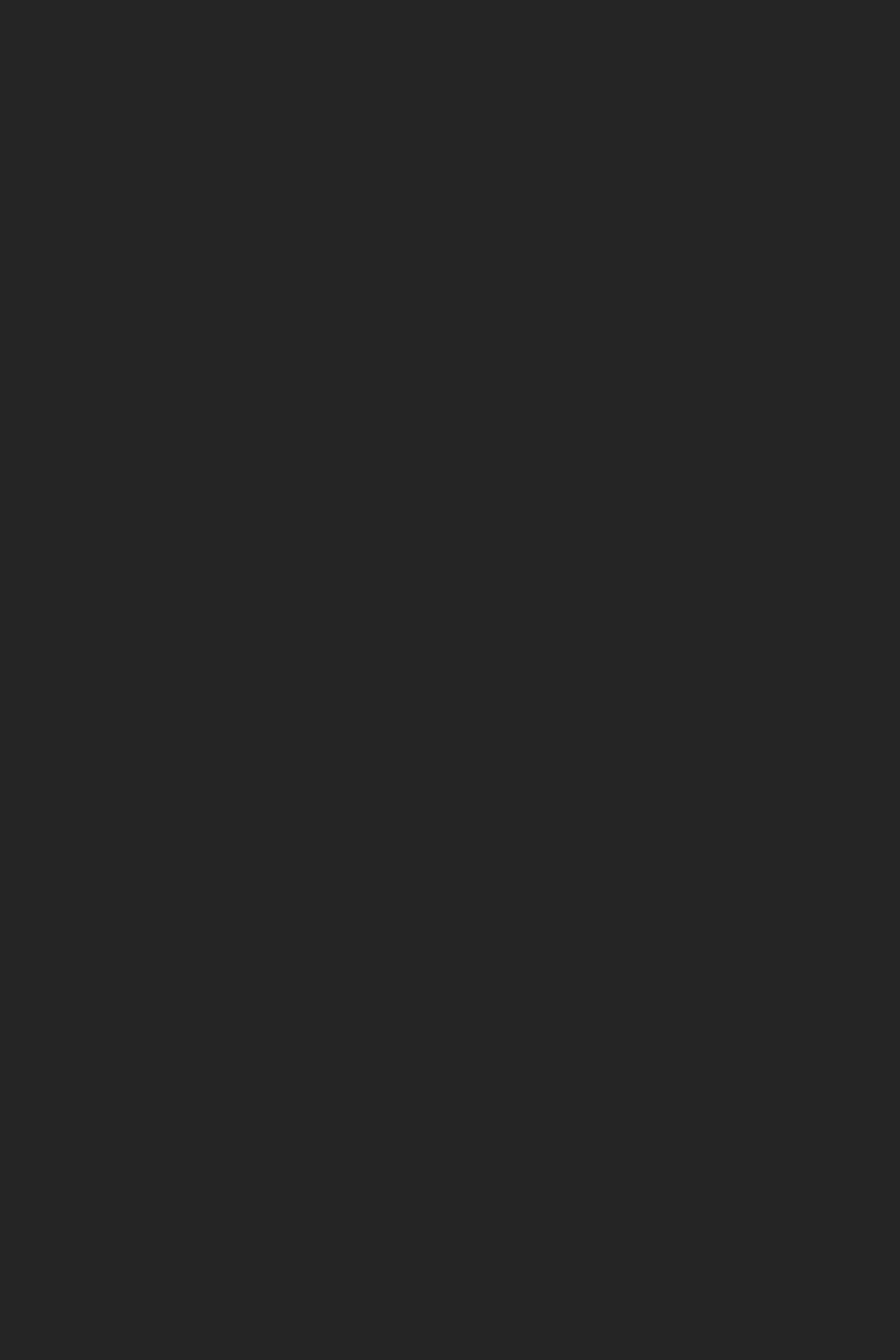
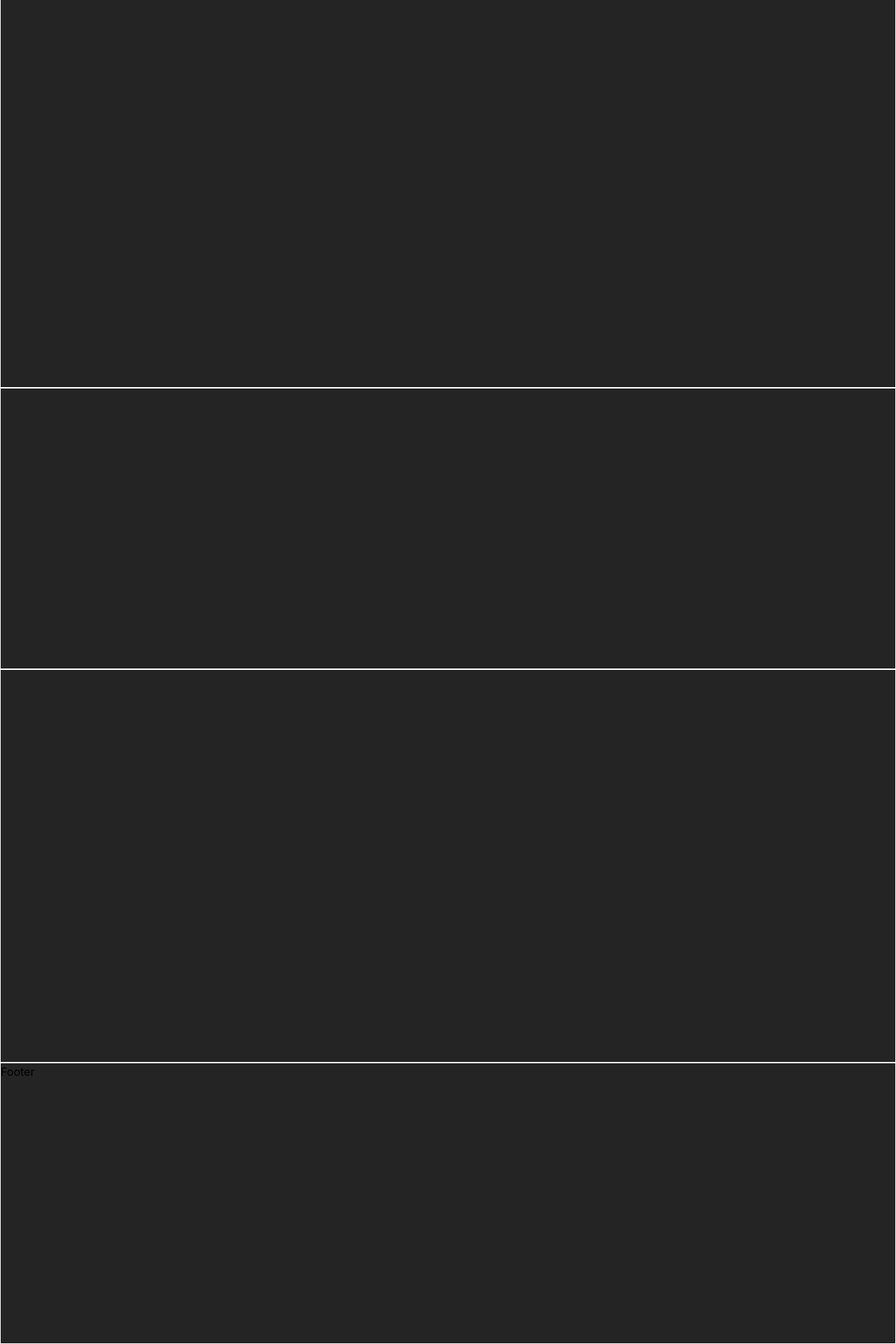
Before and after one commit to AbhilashTUofficial/Spoonful-Stories-ReactJs, a React (Vite) app in the folder SpoonfulStories/: page / in a window 1280 px wide. Shown: the part 250-2170 px from the top of the page at 70% size. Before the commit the page ends 800 px from the top, so only its background shows below. Built offline with nearby package versions, Linux system fonts and the light colour scheme.

Commit message:
Layout: Homepage layout

```diff
--- /dev/null
+++ b/SpoonfulStories/src/components/Footer/index.tsx
@@ -0,0 +1,13 @@
+
+import React from 'react';
+import "./style.css";
+
+const Footer = () => {
+    return (
+        <div className='footerCont'>
+            <div>Footer</div>
+        </div>
+    );
+}
+
+export default Footer;
--- /dev/null
+++ b/SpoonfulStories/src/components/Footer/style.css
@@ -0,0 +1,7 @@
+
+.footerCont{
+    margin: 0;
+    padding: 0;
+    border:1px solid white;
+    height: calc(60vh - 80px);
+}
--- a/SpoonfulStories/src/components/Layout/index.tsx
+++ b/SpoonfulStories/src/components/Layout/index.tsx
@@ -1,11 +1,13 @@
 import { Outlet } from "react-router-dom";
 import TopBar from "../TopBar";
+import Footer from "../Footer";
 
 const Layout = () => {
     return (
         <>
-            <TopBar/>  {/* This remains persistent */}
+            <TopBar />  {/* This remains persistent */}
             <Outlet />  {/* Page content changes here */}
+            <Footer />
         </>
     );
 };
--- a/SpoonfulStories/src/components/TopBar/style.css
+++ b/SpoonfulStories/src/components/TopBar/style.css
@@ -2,7 +2,6 @@
     color: white;
     display: flex;
     height: 80px;
-    width: 100%;
     border:1px solid white;
     margin: 0;
 }
--- a/SpoonfulStories/src/pages/Home/index.tsx
+++ b/SpoonfulStories/src/pages/Home/index.tsx
@@ -6,9 +6,12 @@ import "./style.css";
 const Home: React.FC = () => {
     return (
         <div className='homeCont'>
-            {/* <div className="landingCont">
-
-            </div> */}
+            <div className="landingCont"></div>
+            <div className="soupCarosoulCont"></div>
+            <div className="trendyRecipesCont"></div>
+            <div className="recipesBlogCont"></div>
+            <div className="galleryCont"></div>
+            <div className="subscriptionCont"></div>
         </div>
     );
 };
--- a/SpoonfulStories/src/pages/Home/style.css
+++ b/SpoonfulStories/src/pages/Home/style.css
@@ -1,13 +1,23 @@
 .homeCont{
     margin: 0;
     padding: 0;
+
 }
 .landingCont{
 
     height: calc(100vh - 80px);
-    width: 100%;
-    background-image: url('../../assets/landing.png');
-    background-size: cover;
-    background-position: center;
+    border:1px solid white;
+
+
+}
+
+.soupCarosoulCont{
+
+    height: calc(60vh - 80px);
     border:1px solid white;
 }
+.trendyRecipesCont{
+
+    height: calc(80vh - 80px);
+    border:1px solid white;
+}
```
Also changed, not shown: SpoonfulStories/src/components/Footer/type.ts (added).
